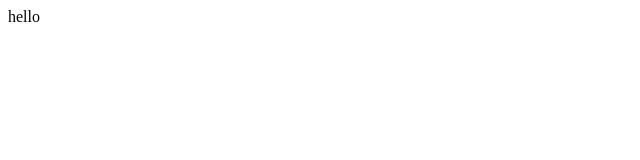
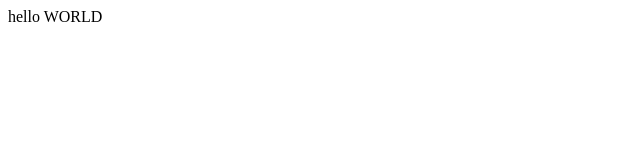
Before and after one commit to 18-saurabh/HTML, a plain HTML site: page Chapter 1/index.html in a window 1280 px wide. Shown: the full height of the page, 0-640 px from the left. Drawn offline with Linux system fonts and the light colour scheme.

Commit message:
CHAPTER 1

```diff
--- a/Chapter 1/index.html
+++ b/Chapter 1/index.html
@@ -6,6 +6,6 @@
     <title>Document</title>
 </head>
 <body>
-    hello
+    hello WORLD
 </body>
 </html>
```
